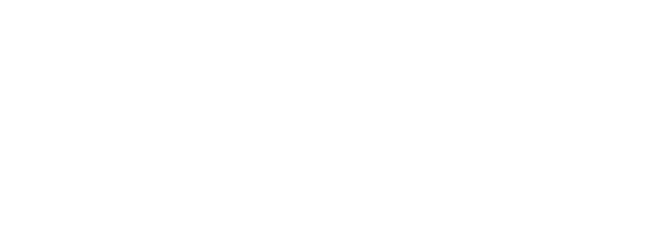
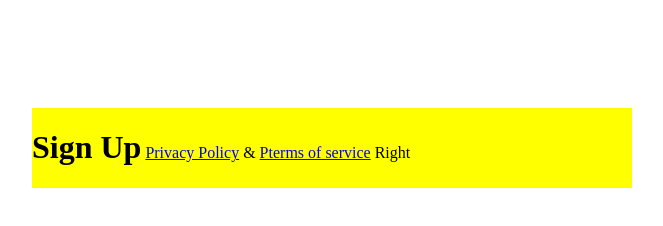
Before and after one commit to LinoGitas/sign-up, a plain HTML site: page index.html in a window 1280 px wide. Shown: the whole page, without its empty margins (308-971 px from the left). Drawn offline with Linux system fonts and the light colour scheme.

Commit message:
20200414

```diff
--- /dev/null
+++ b/css/main.css
@@ -0,0 +1,31 @@
+.container{
+    display:inline-block;
+    width: 600px;
+    margin-top:100px;
+    margin-left:calc( 50% - 300px );
+    background-color: yellow;
+}
+
+.left{
+    display: inline-block;
+}
+
+    .left > h1{
+        display: inline-block;
+    }
+
+    .left > .links{
+        display: inline-block;
+    }
+
+    .left > .links a{
+        display: inline-block;
+    }
+
+    .left > .links > span{
+        display: inline-block;
+    }
+
+.right{
+    display: inline-block;
+}
--- a/index.html
+++ b/index.html
@@ -3,9 +3,24 @@
 <head>
     <meta charset="UTF-8">
     <meta name="viewport" content="width=device-width, initial-scale=1.0">
-    <title>Document</title>
+    <title>Sign Up</title>
+    <link rel="stylesheet" href="./css/main.css">
 </head>
 <body>
+    <div class="container">
+       <div class="left">
+           <h1>Sign Up</h1>
+           <div class="links">
+               <a href="#">Privacy Policy</a>
+               <span>&</span>
+               <a href="#">Pterms of service</a>
+           </div>
+       </div>
 
+       <div class="right">
+            Right
+        </div>
+
+    </div>
 </body>
 </html>
```
Also changed, not shown: img/bg1.jpg (added), img/kalnas.jpg (added).
